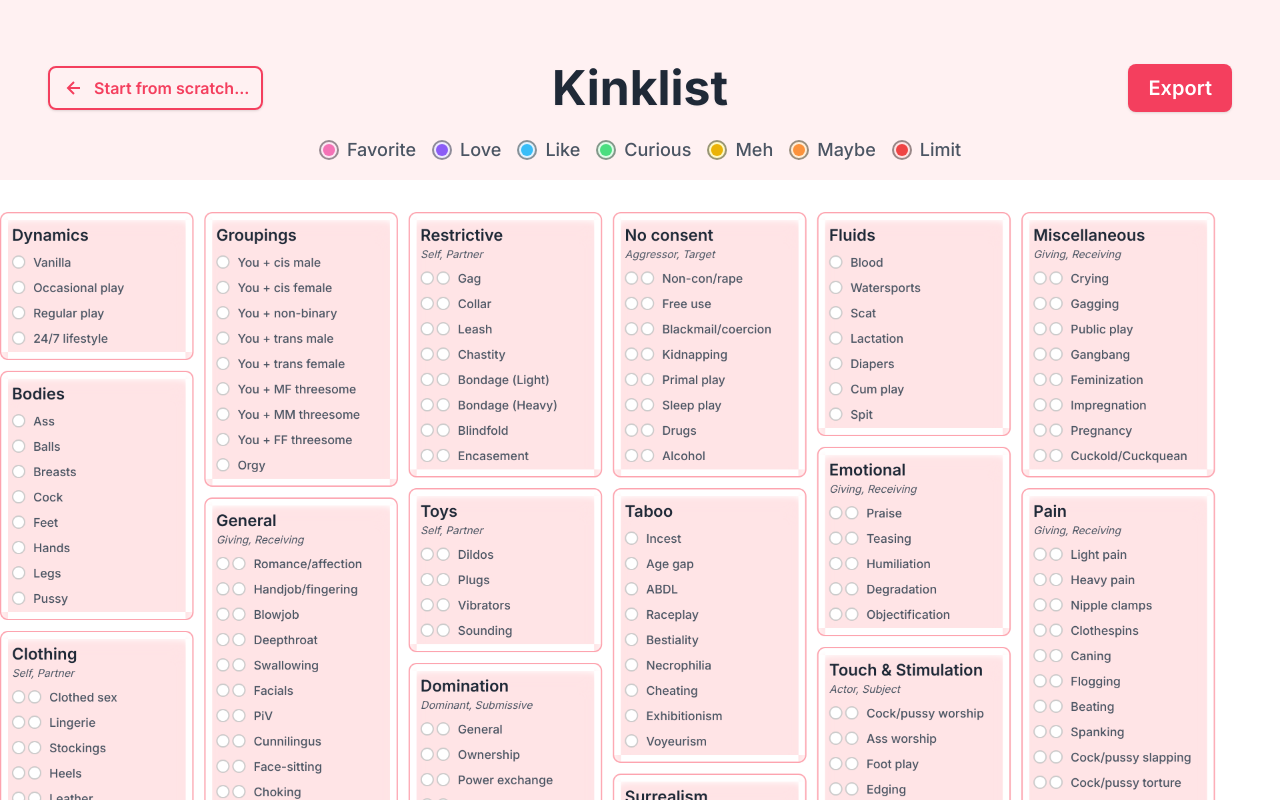
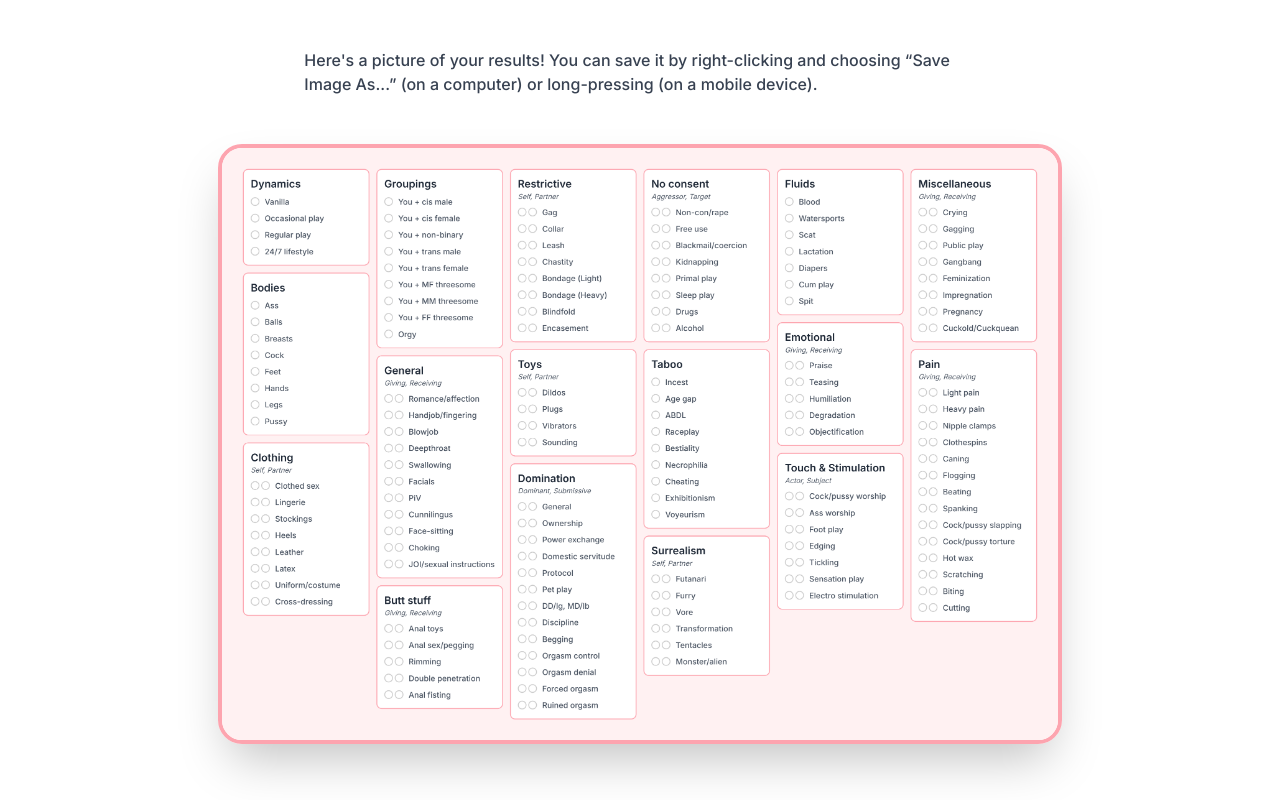
Before and after one commit to RoseCollared/kinkli, a Next.js app: page /results/export in a window 1280 px wide. Shown: the top 800 px of the page. Built offline with nearby package versions, Linux system fonts and the light colour scheme.

Commit message:
improve layout around export

```diff
--- a/src/app/results/export/page.tsx
+++ b/src/app/(export)/results/export/page.tsx
@@ -19,6 +19,10 @@ export default function ExportPage() {
       const canvas = await html2canvas(resultsElement, {
         width: 1920,
         windowWidth: 1920,
+
+        // For consistent output resolution independent of device
+        // (using 1 causes weird artifacts)
+        scale: 1.4,
       });
       const url = canvas.toDataURL();
       setImageDataURL(url);
@@ -27,18 +31,33 @@ export default function ExportPage() {
   }, []);
 
   return (
-    <>
+    <div className="flex min-h-screen min-w-full flex-col items-center gap-8 bg-white px-8 py-8 sm:gap-12 sm:py-12">
       {/* LEFT HERE */}
-      {/* TODO: show different header on this page */}
       {/* TODO: include legend in export */}
       {/* TODO: add instructions for saving the results image */}
       {/* TODO: look at other TODOs */}
-      <img src={imageDataURL} alt="results" />
-      <ExportProvider>
-        <div aria-hidden className="absolute left-[-9999px] top-[-9999px]">
-          <Results ref={resultsRef} />
-        </div>
-      </ExportProvider>
-    </>
+
+      <p className="mx-4 max-w-prose text-sm font-medium text-gray-700 sm:mx-8 sm:text-base">
+        Here&apos;s a picture of your results! You can save it by right-clicking
+        and choosing &ldquo;Save Image As...&rdquo; (on a computer) or
+        long-pressing (on a mobile device).
+      </p>
+
+      <img
+        src={imageDataURL}
+        alt="results"
+        className="max-h-[75vh] max-w-full rounded-3xl border-4 border-rose-300 shadow-2xl"
+      />
+
+      <div
+        aria-hidden
+        ref={resultsRef}
+        className="absolute left-[-9999px] top-[-9999px] w-[1920px] bg-rose-50"
+      >
+        <ExportProvider>
+          <Results className="p-12" />
+        </ExportProvider>
+      </div>
+    </div>
   );
 }
--- a/src/app/(home)/layout.tsx
+++ b/src/app/(home)/layout.tsx
@@ -1,13 +1,14 @@
 import { BackToTopButton } from "@kinklist/components/back-to-top-button";
 import { Legend } from "@kinklist/components/legend";
 import { ShareButton } from "@kinklist/components/share-button";
+import { ReactNode } from "react";
 
 // This route group exists because the layout is different from the results page
 
 export default function HomeLayout({
   children,
 }: {
-  children: React.ReactNode;
+  children: ReactNode;
 }) {
   return (
     <>
--- a/src/app/layout.tsx
+++ b/src/app/layout.tsx
@@ -1,5 +1,6 @@
 import { Inter } from "next/font/google";
 import "./globals.css";
+import { ReactNode } from "react";
 
 const inter = Inter({ subsets: ["latin"] });
 
@@ -11,7 +12,7 @@ export const metadata = {
 export default function RootLayout({
   children,
 }: {
-  children: React.ReactNode;
+  children: ReactNode;
 }) {
   return (
     <html lang="en">
--- a/src/app/results/layout.tsx
+++ b/src/app/results/layout.tsx
@@ -3,12 +3,13 @@ import { Button } from "@kinklist/components/button";
 import { ExportButton } from "@kinklist/components/export-button";
 import { Legend } from "@kinklist/components/legend";
 import Link from "next/link";
+import { ReactNode } from "react";
 import { BiLeftArrowAlt } from "react-icons/bi";
 
 export default function ResultsLayout({
   children,
 }: {
-  children: React.ReactNode;
+  children: ReactNode;
 }) {
   return (
     <>
--- a/src/app/results/page.tsx
+++ b/src/app/results/page.tsx
@@ -1,5 +1,5 @@
 import { Results } from "@kinklist/components/results/results";
 
 export default function ResultsPage() {
-  return <Results />;
+  return <Results className="py-12" />;
 }
--- a/src/components/results/results.tsx
+++ b/src/components/results/results.tsx
@@ -15,9 +15,13 @@ import { decodeValues } from "@kinklist/utils";
 import Link from "next/link";
 import { useSearchParams } from "next/navigation";
 import { ForwardedRef, forwardRef, useMemo } from "react";
+import { twMerge } from "tailwind-merge";
 import kinks from "../../../public/kinks.json";
 
-function _Results(props: {}, ref: ForwardedRef<HTMLDivElement>) {
+function _Results(
+  { className }: { className?: string },
+  ref: ForwardedRef<HTMLDivElement>
+) {
   const isExport = useIsExport();
   const searchParams = useSearchParams();
   const parsedKinks = useMemo(() => kinksSchema.parse(kinks), []);
@@ -38,7 +42,7 @@ function _Results(props: {}, ref: ForwardedRef<HTMLDivElement>) {
   return (
     <div
       ref={ref}
-      className="relative mx-4 columns-1 py-12 sm:columns-2 lg:columns-3 xl:columns-4 2xl:columns-5 4xl:columns-6"
+      className={twMerge("relative columns-1 sm:columns-2 lg:columns-3 xl:columns-4 2xl:columns-5 4xl:columns-6", className)}
     >
       {!isExport && (
         <Link
```
